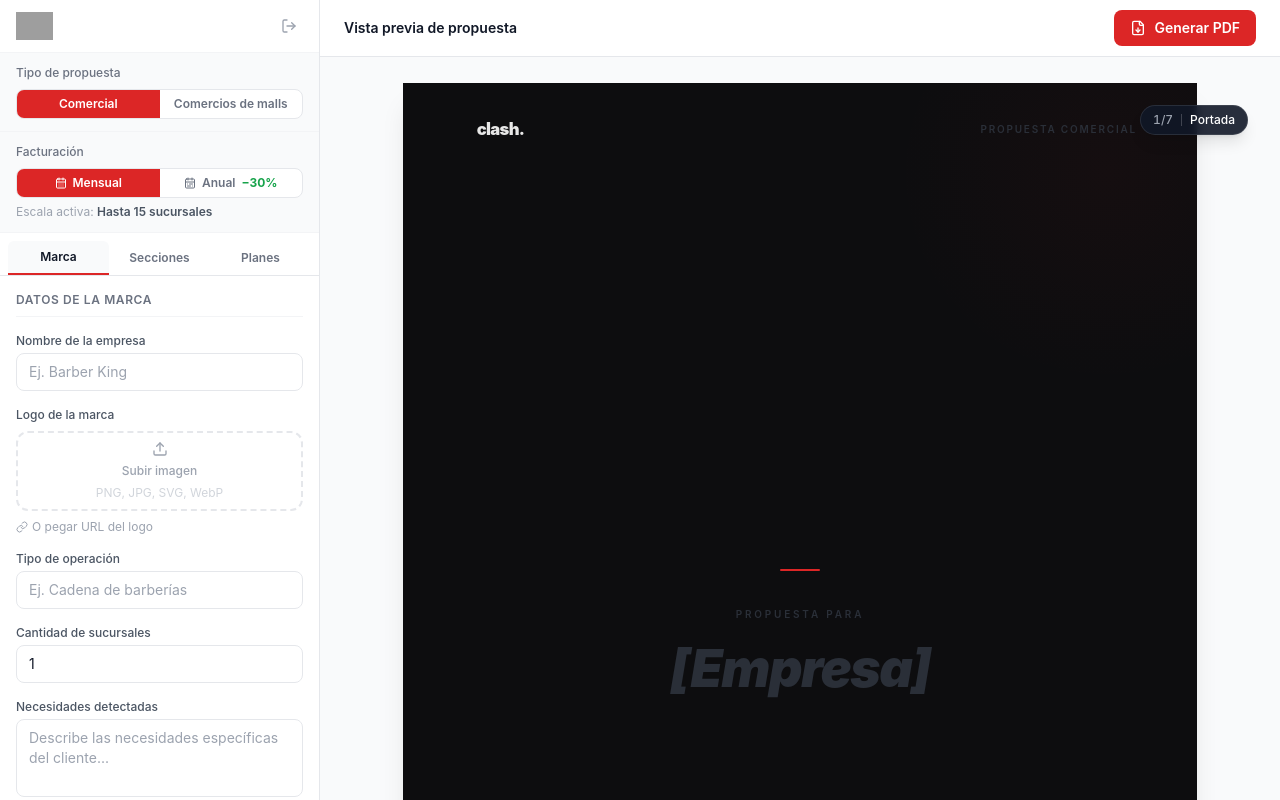
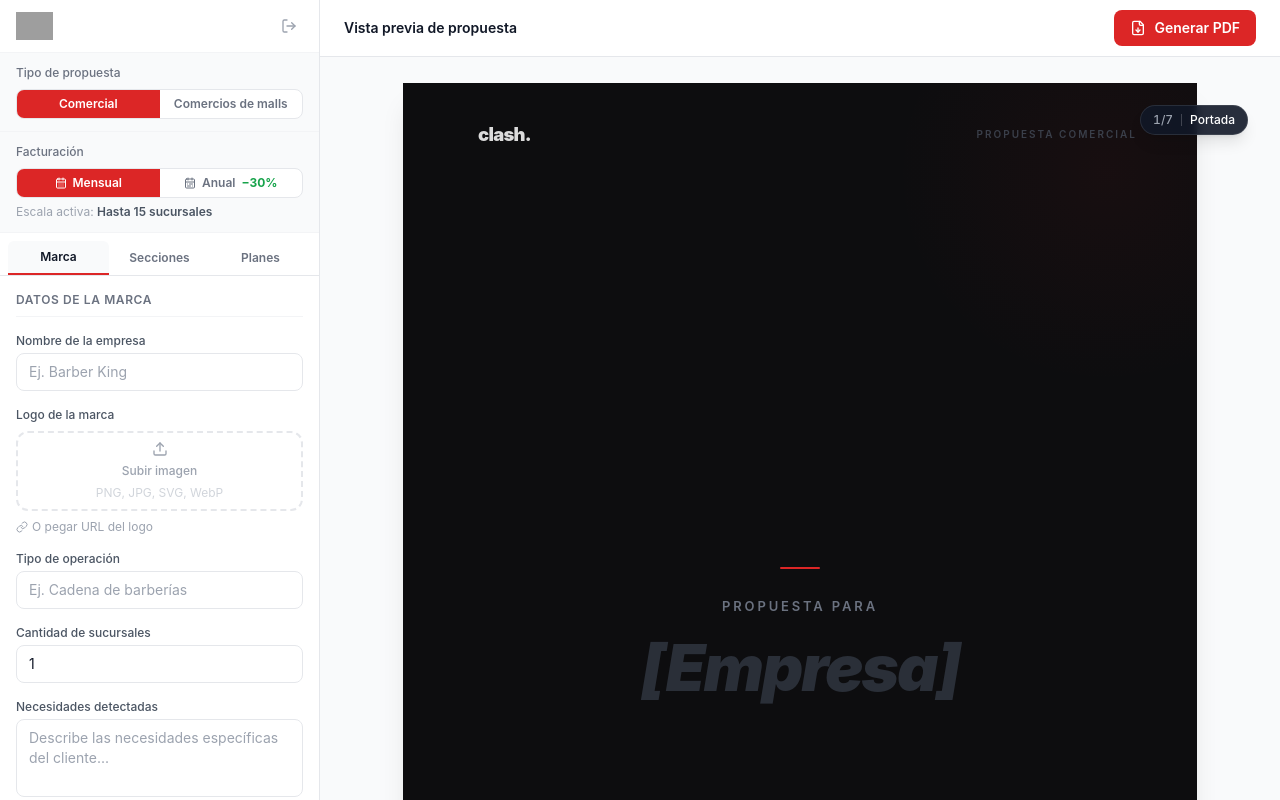
Before and after one commit to agustinorellano/clash.propuesta, a Next.js app: page /dashboard in a window 1280 px wide. Built offline with nearby package versions, Linux system fonts and the light colour scheme; grey boxes are pictures that could not be loaded.

Commit message:
improve: portada — logo más grande, título más prominente, Propuesta para visible

```diff
--- a/components/preview/sections/CoverSection.tsx
+++ b/components/preview/sections/CoverSection.tsx
@@ -20,24 +20,24 @@ export default function CoverSection({ brand }: CoverSectionProps) {
       position: 'relative',
       overflow: 'hidden',
     }}>
-      {/* Glow muy sutil — acento, no dominante */}
+      {/* Glow sutil */}
       <div style={{
         position: 'absolute', top: -160, right: -160,
         width: 500, height: 500, borderRadius: '50%',
-        background: 'radial-gradient(circle, rgba(220,38,38,0.04) 0%, transparent 60%)',
+        background: 'radial-gradient(circle, rgba(220,38,38,0.05) 0%, transparent 60%)',
         pointerEvents: 'none',
       }} />
 
-      {/* Top bar */}
+      {/* Top bar — Clash logo centrado + "Propuesta Comercial" a la derecha */}
       <div style={{
         display: 'flex', alignItems: 'center', justifyContent: 'space-between',
-        padding: '36px 60px 0', position: 'relative', zIndex: 1,
+        padding: '40px 60px 0', position: 'relative', zIndex: 1,
       }}>
         {/* eslint-disable-next-line @next/next/no-img-element */}
-        <img src="/clash-logo.svg" alt="Clash" style={{ height: 20, width: 'auto', opacity: 0.9 }} />
+        <img src="/clash-logo.svg" alt="Clash" style={{ height: 22, width: 'auto', opacity: 0.85 }} />
         <span style={{
-          fontSize: 10, color: '#2a2f38', fontWeight: 600,
-          letterSpacing: '0.18em', textTransform: 'uppercase',
+          fontSize: 10, color: '#3a3f4a', fontWeight: 600,
+          letterSpacing: '0.2em', textTransform: 'uppercase',
         }}>
           Propuesta Comercial
         </span>
@@ -49,53 +49,55 @@ export default function CoverSection({ brand }: CoverSectionProps) {
         alignItems: 'center', justifyContent: 'center',
         padding: '60px 80px', position: 'relative', zIndex: 1, textAlign: 'center',
       }}>
-        {/* Brand logo */}
+
+        {/* Brand logo — más grande y prominente */}
         {effectiveLogo && (
           <div style={{
-            marginBottom: 44, padding: '16px 40px',
-            background: 'rgba(255,255,255,0.03)',
-            border: '1px solid rgba(255,255,255,0.07)',
-            borderRadius: 12,
+            marginBottom: 52,
+            padding: '24px 52px',
+            background: 'rgba(255,255,255,0.04)',
+            border: '1px solid rgba(255,255,255,0.09)',
+            borderRadius: 16,
           }}>
             {/* eslint-disable-next-line @next/next/no-img-element */}
             <img
               src={effectiveLogo}
               alt={brand.name}
-              style={{ height: 40, maxWidth: 180, objectFit: 'contain', display: 'block', margin: '0 auto' }}
+              style={{ height: 64, maxWidth: 260, objectFit: 'contain', display: 'block', margin: '0 auto' }}
             />
           </div>
         )}
 
         {/* Divider */}
-        <div style={{ width: 40, height: 2, background: '#dc2626', borderRadius: 1, marginBottom: 36 }} />
+        <div style={{ width: 40, height: 2, background: '#dc2626', borderRadius: 1, marginBottom: 28 }} />
 
-        {/* Label */}
+        {/* "Propuesta para" — visible, con color */}
         <p style={{
-          fontSize: 10, fontWeight: 600, color: '#2a2f38',
-          letterSpacing: '0.28em', textTransform: 'uppercase', marginBottom: 20,
+          fontSize: 13, fontWeight: 600, color: '#6b7280',
+          letterSpacing: '0.22em', textTransform: 'uppercase', marginBottom: 18,
         }}>
           Propuesta para
         </p>
 
-        {/* Brand name */}
+        {/* Brand name — más grande y prominente */}
         {brand.name ? (
           <h1 style={{
-            fontSize: 52, fontWeight: 900, color: '#f1f1f1',
-            lineHeight: 1.05, marginBottom: 16, letterSpacing: '-1.5px',
+            fontSize: 64, fontWeight: 900, color: '#f1f1f1',
+            lineHeight: 1.02, marginBottom: 20, letterSpacing: '-2px',
           }}>
             {brand.name}
           </h1>
         ) : (
           <h1 style={{
-            fontSize: 52, fontWeight: 900, color: '#2a2f38',
-            lineHeight: 1.05, marginBottom: 16, letterSpacing: '-1.5px', fontStyle: 'italic',
+            fontSize: 64, fontWeight: 900, color: '#2a2f38',
+            lineHeight: 1.02, marginBottom: 20, letterSpacing: '-2px', fontStyle: 'italic',
           }}>
             [Empresa]
           </h1>
         )}
 
         {brand.operationType && (
-          <p style={{ color: '#5a6374', fontSize: 14 }}>{brand.operationType}</p>
+          <p style={{ color: '#4b5563', fontSize: 14, marginTop: 4 }}>{brand.operationType}</p>
         )}
       </div>
 
```
